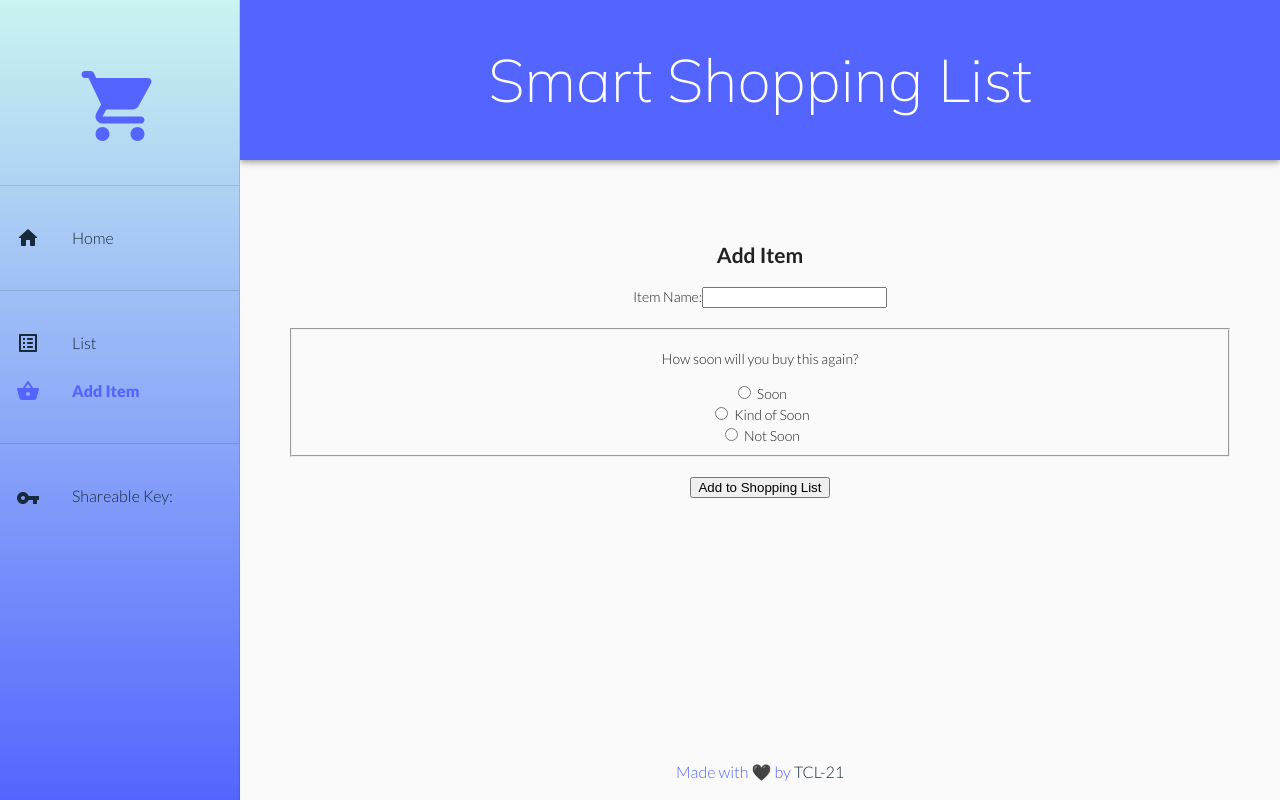
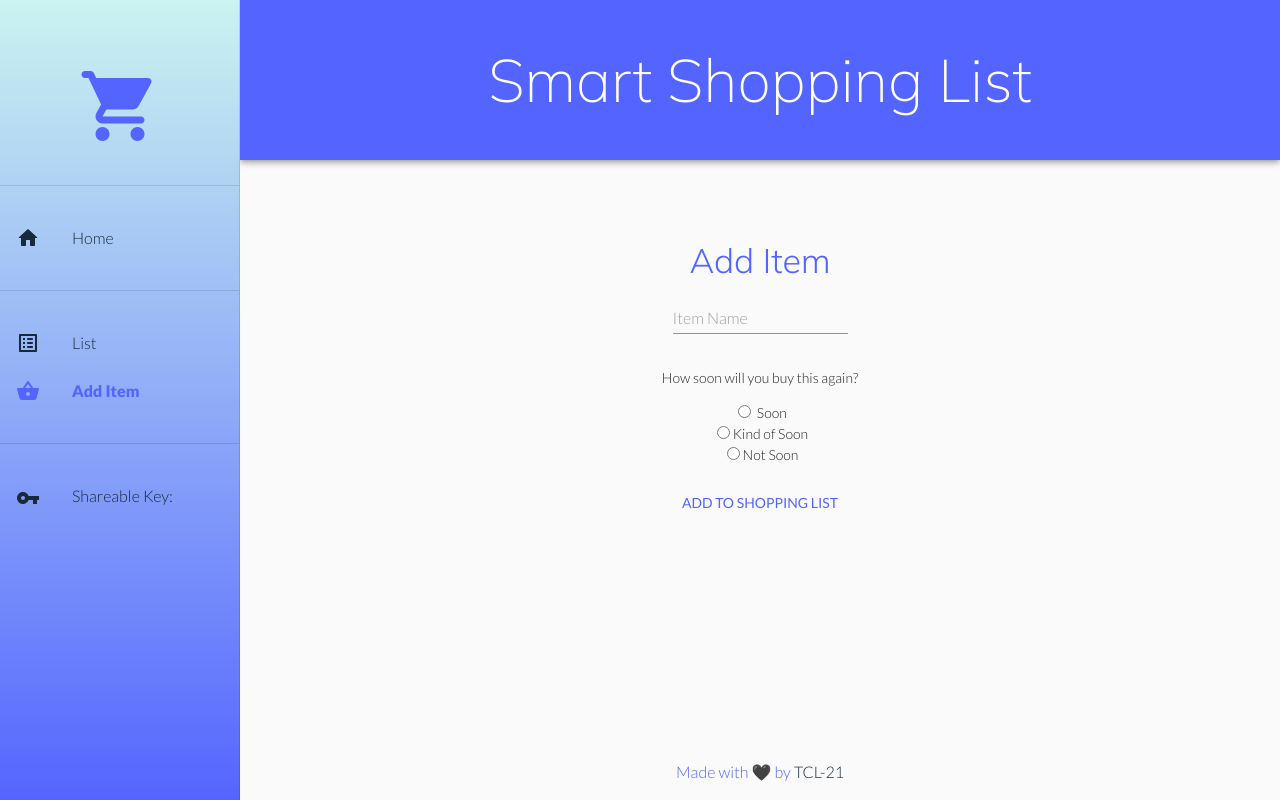
Before and after one commit to the-collab-lab/tcl-21-smart-shopping-list, a React (Create React App) app: page /additem in a window 1280 px wide. Built offline with nearby package versions, Linux system fonts and the light colour scheme.

Commit message:
styled add item page and list view

```diff
--- a/src/components/AddItem/AddItem.js
+++ b/src/components/AddItem/AddItem.js
@@ -5,6 +5,9 @@ import { makeStyles, useTheme } from '@material-ui/core';
 import Container from '@material-ui/core/Container';
 import useMediaQuery from '@material-ui/core/useMediaQuery';
 import NavBar from '../NavBar/NavBar';
+import Button from '@material-ui/core/Button';
+import Input from '@material-ui/core/Input';
+import { Typography } from '@material-ui/core';
 
 const drawerWidth = 240;
 
@@ -12,6 +15,13 @@ const useStyles = makeStyles((theme) => ({
   container: {
     width: `calc(100% - ${drawerWidth}px)`,
     marginLeft: drawerWidth,
+  },
+  radioButtons: {
+    flexDirection: 'column',
+    justifyContent: 'flex-end',
+  },
+  submitButton: {
+    textPrimary: theme.palette.common.darkBlue,
   },
 }));
 
@@ -105,21 +115,24 @@ const AddItem = (props) => {
       component="section"
       className={matchesSM ? classes.mobileContainer : classes.container}
     >
-      <h1>Add Item</h1>
-      <form onSubmit={handleSubmitClick}>
+      <Typography color="primary" variant="h4">
+        Add Item
+      </Typography>
+      <br></br>
+      <form onSubmit={handleSubmitClick} className={classes.radioButtons}>
         <label htmlFor="addItem">
-          Item Name:
-          <input
+          <Input
             id="addItem"
             name="addItem"
             type="text"
             value={groceryItem}
             onChange={itemInputChange}
+            placeholder="Item Name"
+            color="primary"
           />
         </label>
         <br />
         <br />
-        <fieldset>
         <p>How soon will you buy this again?</p>
         <div className="radio-group-container">
           <input
@@ -131,6 +144,7 @@ const AddItem = (props) => {
             checked={howSoon === 7}
           />
           <label htmlFor="soon"> Soon</label>
+
           <br />
           <input
             id="kinda-soon"
@@ -140,7 +154,7 @@ const AddItem = (props) => {
             onChange={radioInputChange}
             checked={howSoon === 14}
           />
-            <label htmlFor="kinda-soon"> Kind of Soon</label>
+          <label htmlFor="kinda-soon">Kind of Soon</label>
           <br />
           <input
             id="not-soon"
@@ -150,11 +164,17 @@ const AddItem = (props) => {
             onChange={radioInputChange}
             checked={howSoon === 30}
           />
-            <label htmlFor="not-soon"> Not Soon</label>
+          <label htmlFor="not-soon">Not Soon</label>
         </div>
-        </fieldset>{' '}
         <br />
-        <input type="submit" value="Add to Shopping List" />
+        <Button
+          color="primary"
+          className={classes.submitButton}
+          type="submit"
+          value="Add to Shopping List"
+        >
+          Add to Shopping List
+        </Button>
       </form>
       <NavBar
         token={props.token}
--- a/src/components/GroceryItem/GroceryItem.css
+++ b/src/components/GroceryItem/GroceryItem.css
@@ -1,17 +1,38 @@
 .background-red {
-  background-color: red;
+  border-radius: 10px;
+  margin-left: auto;
+  margin-right: auto;
+  width: 60%;
+  font-size: large;
+  border: 2px solid #ee204d;
 }
 
 .background-yellow {
-  background-color: yellow;
+  border-radius: 10px;
+  margin-left: auto;
+  margin-right: auto;
+  width: 60%;
+  font-size: large;
+  border: 2px solid #f8b878;
 }
 
 .background-green {
-  background-color: green;
+  border-radius: 10px;
+  margin-left: auto;
+  margin-right: auto;
+  width: 60%;
+  font-size: large;
+  border: 2px solid #0abab5;
 }
 
 .background-grey {
-  background-color: grey;
+  border-radius: 10px;
+  margin-left: auto;
+  margin-right: auto;
+  width: 60%;
+  font-size: large;
+  border: 2px solid grey;
+  /* background-color: grey; */
 }
 
 .delete-button {
--- a/src/components/GroceryItem/GroceryItem.js
+++ b/src/components/GroceryItem/GroceryItem.js
@@ -3,12 +3,26 @@ import { firestore } from '../../lib/firebase.js';
 import { differenceInDays, addDays } from 'date-fns';
 import calculateEstimate from '../../lib/estimates';
 import './GroceryItem.css';
+import { makeStyles, useTheme, Typography, Input } from '@material-ui/core';
+
+const useStyles = makeStyles((theme) => ({
+  container: {},
+  filterInput: {
+    borderRadius: 4,
+    border: 1,
+    borderColor: theme.primary,
+    width: '85%',
+  },
+}));
 
 const GroceryItem = ({ item }) => {
   const groceryItem = firestore.collection('groceryItems').doc(item.id);
   const [isChecked, setChecked] = useState(false);
   const currentDate = Date.now();
   const ONE_DAY_IN_MILLISECONDS = 60 * 60 * 24 * 1000;
+
+  const classes = useStyles();
+  const theme = useTheme();
 
   useEffect(() => {
     if (item.purchaseDate > Date.now() - ONE_DAY_IN_MILLISECONDS) {
--- a/src/components/List/List.js
+++ b/src/components/List/List.js
@@ -4,7 +4,7 @@ import { useCollectionData } from 'react-firebase-hooks/firestore';
 import GroceryItem from '../GroceryItem/GroceryItem';
 import NavBar from '../NavBar/NavBar';
 import { useHistory } from 'react-router-dom';
-import { makeStyles, useTheme } from '@material-ui/core';
+import { makeStyles, useTheme, Typography, Input } from '@material-ui/core';
 import Container from '@material-ui/core/Container';
 import useMediaQuery from '@material-ui/core/useMediaQuery';
 import './List.css';
@@ -15,6 +15,12 @@ const useStyles = makeStyles((theme) => ({
   container: {
     width: `calc(100% - ${drawerWidth}px)`,
     marginLeft: drawerWidth,
+  },
+  filterInput: {
+    borderRadius: 4,
+    border: 1,
+    borderColor: theme.primary,
+    width: '85%',
   },
 }));
 
@@ -68,15 +74,17 @@ const List = ({ token, setToken }) => {
           component="section"
           className={matchesSM ? classes.mobileContainer : classes.container}
         >
-          <h1>Current List</h1>
-          <label htmlFor="filtered-item">Filter Items</label>
-          <input
+          <Typography variant="h4" color="primary">
+            Current List
+          </Typography>
+          <br />
+          <Input
             type="text"
             id="filtered-item"
-            placeholder="Start typing here..."
+            placeholder="Filter..."
             value={filterTerm}
             onChange={(event) => searchHandler(event)}
-            className="list-input"
+            className={'filterInput'}
           />
           <i
             className="fas fa-times"
```
Also changed, not shown: 1 other file (tests, documents, lock files or other folders). Lines whose indentation alone changed are shown as unchanged.
